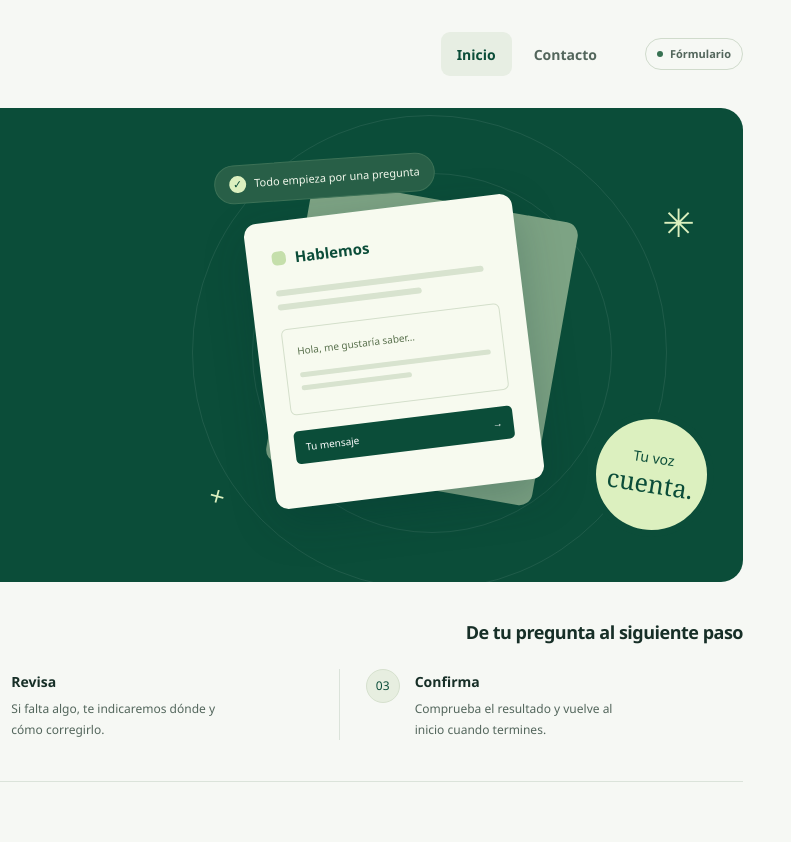
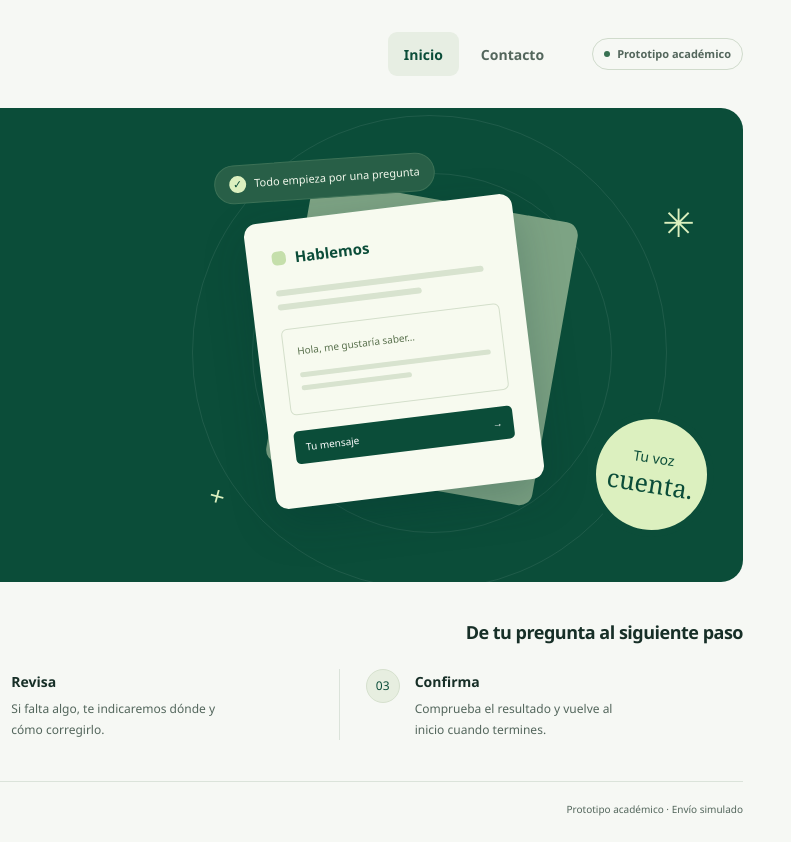
Before and after one commit to SamirSanchezPanesso/formulario-la-salle, a plain HTML site: page docs/index.html in a window 1280 px wide. Shown: the full height of the page, 489-1280 px from the left. Drawn offline with Linux system fonts and the light colour scheme.

Commit message:
Change footer note text in index.html
Updated footer note to include 'Prototipo académico · Envío simulado'.

```diff
--- a/docs/index.html
+++ b/docs/index.html
@@ -24,7 +24,7 @@
         <a href="#/inicio" data-nav="inicio" aria-current="page">Inicio</a>
         <a href="#/contacto" data-nav="contacto">Contacto</a>
       </nav>
-      <span class="mode-pill" id="mode-pill"><span aria-hidden="true"></span>Fórmulario</span>
+      <span class="mode-pill" id="mode-pill"><span aria-hidden="true"></span>Prototipo académico</span>
     </header>
 
     <main id="contenido" tabindex="-1">
@@ -150,7 +150,7 @@
       </section>
     </main>
 
-    <footer class="site-footer"><p><strong>La Salle</strong> <span class="footer-divider" aria-hidden="true">/</span> Proyecto de Ingeniería de Software</p><p id="footer-note"></p></footer>
+    <footer class="site-footer"><p><strong>La Salle</strong> <span class="footer-divider" aria-hidden="true">/</span> Proyecto de Ingeniería de Software</p><p id="footer-note">Prototipo académico · Envío simulado</p>
   </div>
 </body>
 </html>
```
